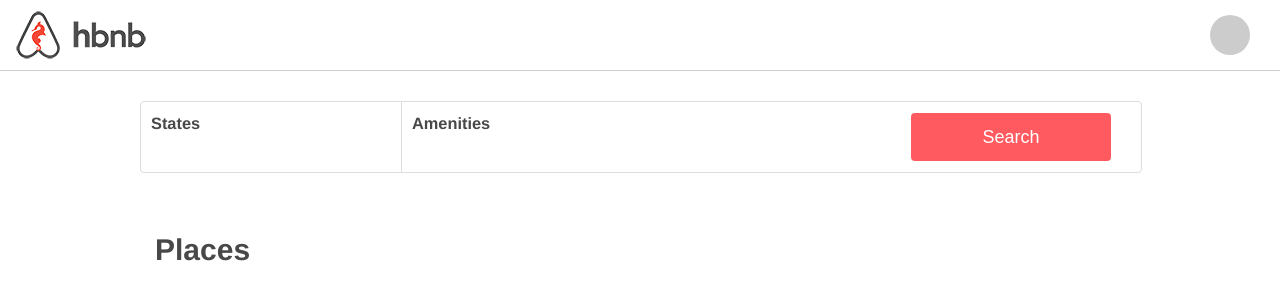
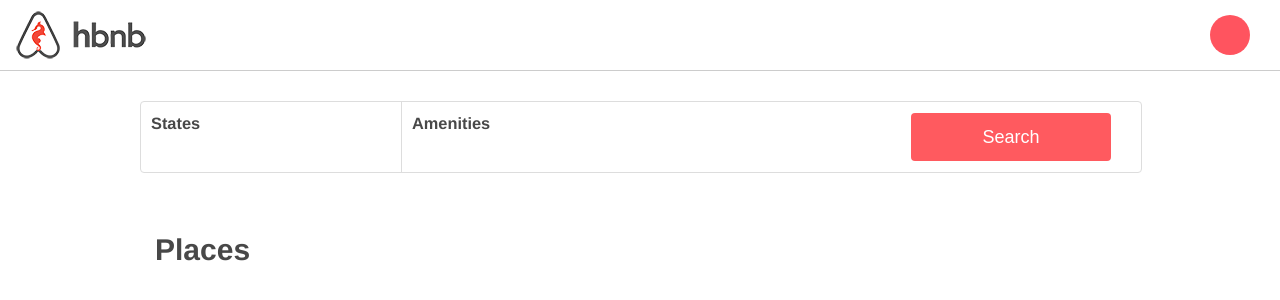
Before and after one commit to spindouken/AirBnB_clone_v4, a Flask app: template web_dynamic/templates/2-hbnb.html in a window 1280 px wide. Shown: the top 300 px of the page. Run offline with Flask 3, Linux system fonts and the light colour scheme; the template is opened without the code that fills it: most values are stand-ins (such as "Sample title", 1, 10 or a date in 2020); some libraries are stand-ins or nearby versions.

Commit message:
api status showing properly

```diff
--- a/web_dynamic/static/styles/3-header.css
+++ b/web_dynamic/static/styles/3-header.css
@@ -24,6 +24,6 @@ header {
     background-color: #CCCCCC;
 }
 
-.available {
+#api_status.available {
   background-color: #ff545f;
 }
```
